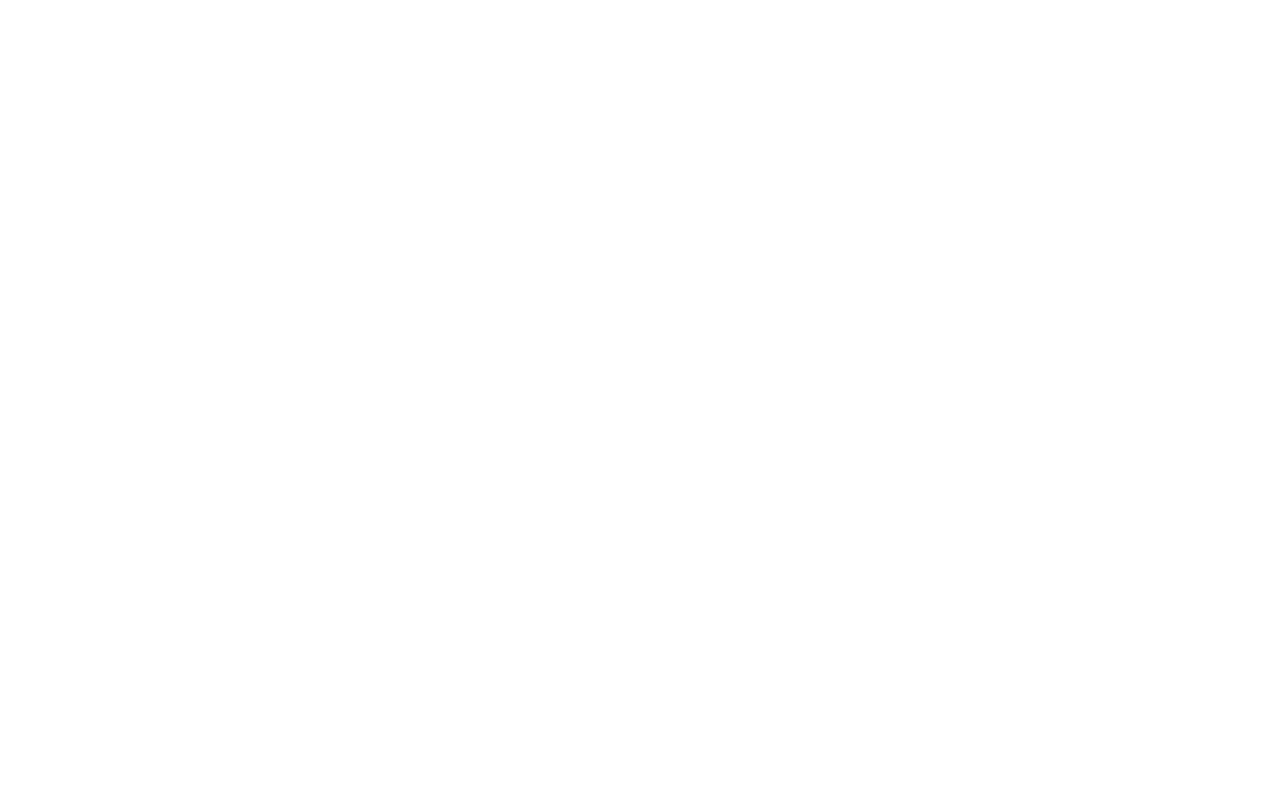
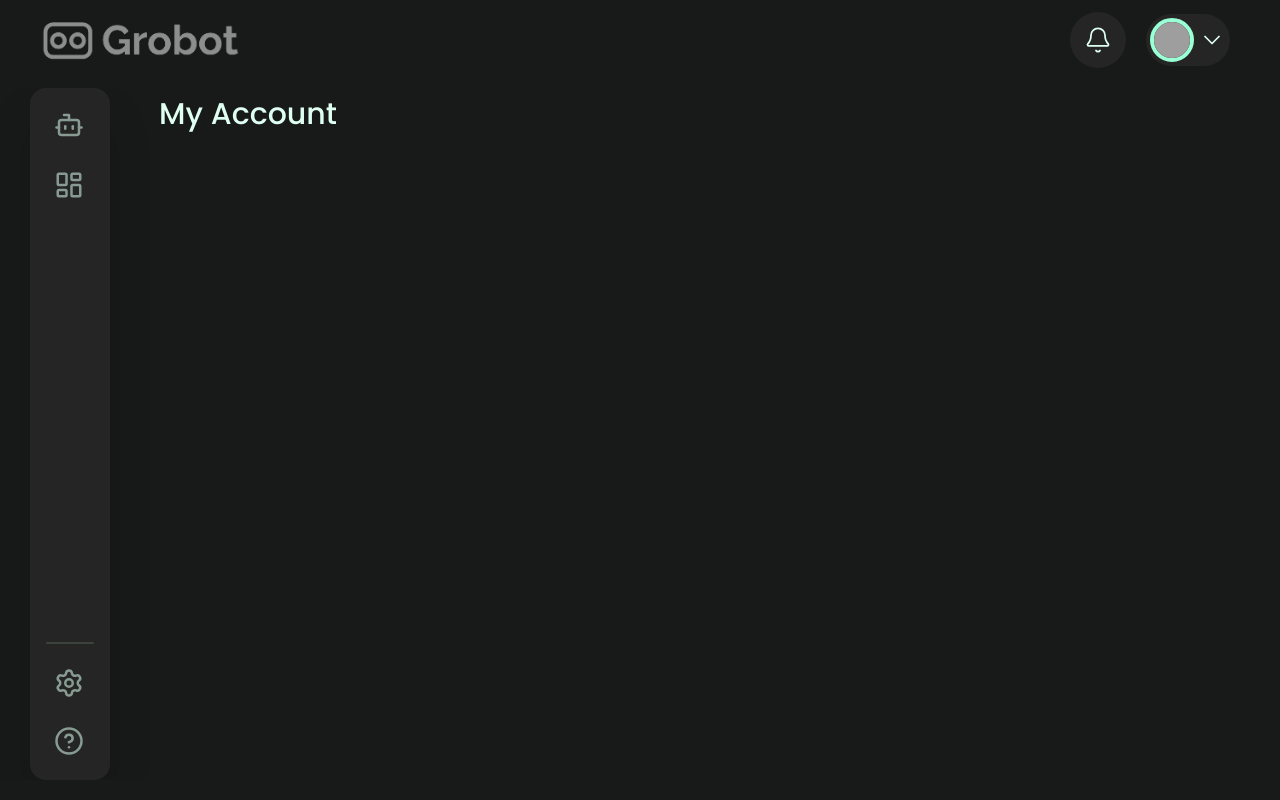
Before and after one commit to tanmaywankar/grobot-ecosystem, a React (Vite) app in the folder web/: page /profile in a window 1280 px wide. Before the commit this address had no page. Built offline with nearby package versions, Linux system fonts and the light colour scheme; grey boxes are pictures that could not be loaded.

Commit message:
fix: minor tweaks

```diff
--- a/web/src/App.jsx
+++ b/web/src/App.jsx
@@ -4,6 +4,8 @@ import DevicesView from "./views/devicesView.jsx";
 import DashboardView from "./views/dashboardView.jsx";
 import SettingsView from "./views/settingsView.jsx";
 import SupportView from "./views/supportView.jsx";
+import NotificationsView from "./views/notificationsView.jsx";
+import ProfileView from "./views/profileView.jsx";
 
 export default function App() {
   return (
@@ -15,6 +17,8 @@ export default function App() {
           <Route path="dashboard" element={<DashboardView />} />
           <Route path="settings" element={<SettingsView />} />
           <Route path="support" element={<SupportView />} />
+          <Route path="notifications" element={<NotificationsView />} />
+          <Route path="profile" element={<ProfileView />} />
         </Route>
       </Routes>
     </BrowserRouter>
--- a/web/src/components/topNavbar.jsx
+++ b/web/src/components/topNavbar.jsx
@@ -1,14 +1,34 @@
 import { useState } from "react";
-import { Link } from "react-router-dom";
+import { Link, useNavigate } from "react-router-dom";
 import { Bell, ChevronDown } from "lucide-react";
 
 export default function TopNavbar({ logoUrl, placeholder }) {
   const [activeMenu, setActiveMenu] = useState(null);
+  const navigate = useNavigate();
+
   const toggleMenu = (menuName) => {
     setActiveMenu((prev) => (prev === menuName ? null : menuName));
   };
 
   const closeMenu = () => setActiveMenu(null);
+
+  const handleNotificationsClick = () => {
+    if (window.innerWidth < 768) {
+      closeMenu();
+      navigate("/notifications");
+    } else {
+      toggleMenu("notifications");
+    }
+  };
+
+  const handleProfileClick = () => {
+    if (window.innerWidth < 768) {
+      closeMenu();
+      navigate("/profile");
+    } else {
+      toggleMenu("profile");
+    }
+  };
 
   return (
     <div className="relative w-full h-18 md:h-20 bg-cover flex flex-row justify-between items-center">
@@ -36,21 +56,37 @@ export default function TopNavbar({ logoUrl, placeholder }) {
         <div className="relative">
           <button
             type="button"
-            onClick={() => toggleMenu("notifications")}
+            onClick={handleNotificationsClick}
+            aria-label="Notifications"
             className="size-11.5 md:size-14 flex items-center justify-center hover:bg-track bg-card rounded-full cursor-pointer transition-colors"
           >
             <Bell className="size-6 md:size-7 stroke-[2.25] md:stroke-[1.5]" strokeWidth={1.5} />
           </button>
 
           {activeMenu === "notifications" && (
-            <div className="absolute right-0 top-15 md:top-16 w-72 md:w-80 max-w-[calc(100vw-2rem)] bg-card rounded-2xl p-4 shadow-2xl z-50 flex flex-col gap-3">
+            <div className="hidden md:flex absolute right-0 top-15 md:top-16 w-72 md:w-80 max-w-[calc(100vw-2rem)] bg-card rounded-2xl p-4 shadow-2xl z-50 flex-col gap-3">
               <div className="flex items-center justify-between pb-2">
-                <span className="text-sm font-medium text-text-main">Notifications</span>
-                <span className="text-xs text-text-muted hover:text-text-main cursor-pointer">Mark all as read</span>
+                <Link
+                  to="/notifications"
+                  onClick={closeMenu}
+                  className="text-sm font-medium text-text-main hover:text-mint transition-colors"
+                >
+                  Notifications
+                </Link>
+                <span className="text-xs text-text-muted hover:text-text-main cursor-pointer">
+                  Mark all as read
+                </span>
               </div>
               <div className="py-6 text-center text-xs text-text-muted bg-track rounded-xl">
                 No new notifications
               </div>
+              <Link
+                to="/notifications"
+                onClick={closeMenu}
+                className="text-center text-xs text-mint hover:underline pt-1"
+              >
+                View all notifications
+              </Link>
             </div>
           )}
         </div>
@@ -59,7 +95,8 @@ export default function TopNavbar({ logoUrl, placeholder }) {
         <div className="relative">
           <button
             type="button"
-            onClick={() => toggleMenu("profile")}
+            onClick={handleProfileClick}
+            aria-label="User profile"
             className="p-0.5 md:p-1 bg-card hover:bg-track rounded-full items-center flex flex-row cursor-pointer transition-colors"
           >
             <img
@@ -69,38 +106,45 @@ export default function TopNavbar({ logoUrl, placeholder }) {
             />
             <ChevronDown
               strokeWidth={1.5}
-              className={`size-5 md:size-7 stroke-[2.25] md:stroke-[1.5] ml-0.5 md:ml-1 transition-transform duration-200 ${
+              className={`size-5 md:size-7 stroke-[2.25] md:stroke-[1.5] ml-0.5 md:ml-1 transition-transform duration-200 hidden md:inline-block ${
                 activeMenu === "profile" ? "rotate-180" : ""
               }`}
             />
           </button>
 
           {activeMenu === "profile" && (
-            <div className="absolute right-0 top-15 md:top-16 w-52 md:w-60 bg-card rounded-2xl p-3 shadow-2xl z-50 flex flex-col gap-1">
-              <div className="px-3 py-2">
+            <div className="hidden md:flex absolute right-0 top-15 md:top-16 w-52 md:w-60 bg-card rounded-2xl p-3 shadow-2xl z-50 flex-col gap-1">
+              <Link
+                to="/profile"
+                onClick={closeMenu}
+                className="px-3 py-2 hover:bg-track rounded-xl transition-colors"
+              >
                 <p className="text-sm font-medium text-text-main">My Account</p>
                 <p className="text-xs text-text-muted truncate">user@grobot.io</p>
-              </div>
+              </Link>
+
+              <div className="h-0.5 bg-track rounded-full my-1" />
+
+              <Link
+                to="/profile"
+                onClick={closeMenu}
+                className="w-full text-left px-3 py-2 text-sm text-text-muted hover:text-text-main hover:bg-track rounded-xl transition-colors cursor-pointer"
+              >
+                Profile Details
+              </Link>
+              <Link
+                to="/profile"
+                onClick={closeMenu}
+                className="w-full text-left px-3 py-2 text-sm text-text-muted hover:text-text-main hover:bg-track rounded-xl transition-colors cursor-pointer"
+              >
+                Preferences
+              </Link>
 
               <div className="h-0.5 bg-track rounded-full my-1" />
 
               <button
                 type="button"
-                className="w-full text-left px-3 py-2 text-sm text-text-muted hover:text-text-main hover:bg-track rounded-xl transition-colors cursor-pointer"
-              >
-                Profile Details
-              </button>
-              <button
-                type="button"
-                className="w-full text-left px-3 py-2 text-sm text-text-muted hover:text-text-main hover:bg-track rounded-xl transition-colors cursor-pointer"
-              >
-                Preferences
-              </button>
-
-              <div className="h-0.5 bg-track rounded-full my-1" />
-
-              <button
-                type="button"
+                onClick={closeMenu}
                 className="w-full text-left px-3 py-2 text-sm text-red-400 hover:bg-track rounded-xl transition-colors cursor-pointer"
               >
                 Sign Out
--- a/web/src/layouts/rootLayout.jsx
+++ b/web/src/layouts/rootLayout.jsx
@@ -7,18 +7,24 @@ import placeholder from "../assets/accountPlaceholder.png";
 
 export default function RootLayout() {
   return (
-    <div className="fixed inset-0 md:relative md:h-screen overflow-hidden bg-canvas text-text-main flex flex-col md:px-7.5 md:pb-5">
-      <header className="shrink-0 w-full z-40 bg-canvas px-3 md:px-0">
+    <div className="fixed inset-0 md:relative md:h-screen overflow-hidden bg-canvas text-text-main flex flex-col md:pb-5">
+      <header className="shrink-0 w-full z-40 bg-canvas px-3 md:px-7.5">
         <TopNavbar logoUrl={logoUrl} placeholder={placeholder} />
       </header>
 
-      <div className="flex flex-1 min-h-0 gap-4 mt-0 md:mt-2 mb-2.5 md:mb-0 px-3 md:px-0 overflow-hidden">
-        <aside className="hidden md:block w-20 duration-200 hover:w-56 bg-card rounded-2xl p-4 group overflow-hidden shrink-0 h-full">
-          <LeftNavbar />
-        </aside>
+      <div className="flex flex-1 min-h-0 gap-4 mt-0 md:mt-2 mb-2.5 md:mb-0 px-3 md:px-0 md:pl-7.5 overflow-hidden">
+        {/* Fixed slot reserves 80px so main content never contracts when sidebar expands */}
+        <div className="hidden md:block relative w-20 shrink-0 h-full">
+          <aside className="absolute top-0 left-0 w-20 hover:w-56 duration-200 bg-card rounded-2xl p-4 group overflow-hidden h-full z-30 shadow-2xl transition-all">
+            <LeftNavbar />
+          </aside>
+        </div>
 
-        <main className="flex-1 h-full overflow-hidden md:overflow-y-auto rounded-2xl p-0 md:p-3 md:pr-4 outline-none">
-          <Outlet />
+        {/* Full-bleed main: scrollbar sits at right edge of screen while inner content is centered */}
+        <main className="flex-1 h-full overflow-hidden md:overflow-y-auto rounded-3xl md:rounded-none p-0 outline-none">
+          <div className="w-full max-w-6xl mx-auto h-full px-0 md:px-4 lg:px-8 py-0 md:py-2">
+            <Outlet />
+          </div>
         </main>
       </div>
 
--- a/web/src/views/devicesView.jsx
+++ b/web/src/views/devicesView.jsx
@@ -22,12 +22,12 @@ export default function DevicesView() {
   };
 
   return (
-    <div className="h-full w-full rounded-2xl overflow-y-auto flex flex-col gap-6 select-none">
-      <h1 className="text-3xl font-medium tracking-tight text-text-main">
+    <div className="h-full md:h-auto w-full rounded-3xl md:rounded-2xl overflow-y-auto md:overflow-visible flex flex-col gap-6 select-none">
+      <h1 className="text-3xl font-medium tracking-tight text-text-main ml-1">
         My Devices
       </h1>
 
-      <div className="grid grid-cols-[repeat(auto-fill,minmax(280px,1fr))] gap-6 items-start">
+      <div className="grid grid-cols-[repeat(auto-fill,minmax(280px,1fr))] gap-6 items-start justify-items-center">
         {DEVICES.map((device) => (
           <DeviceCard
             key={device.id}
--- /dev/null
+++ b/web/src/views/notificationsView.jsx
@@ -0,0 +1,3 @@
+export default function NotificationsView() {
+  return <h1 className="text-3xl font-medium text-text-main">Notifications</h1>;
+}
--- /dev/null
+++ b/web/src/views/profileView.jsx
@@ -0,0 +1,3 @@
+export default function ProfileView() {
+  return <h1 className="text-3xl font-medium text-text-main">My Account</h1>;
+}
```
